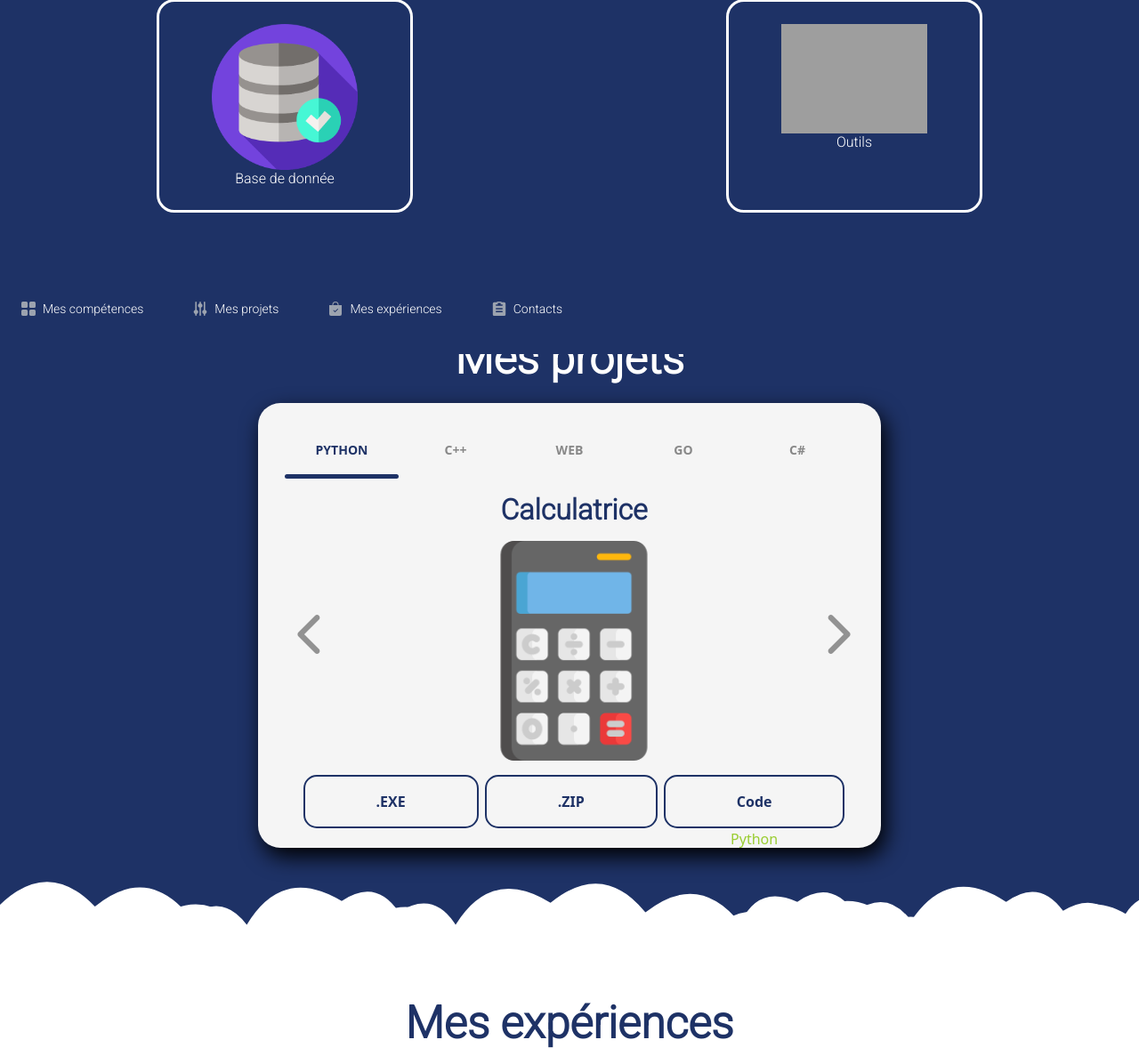
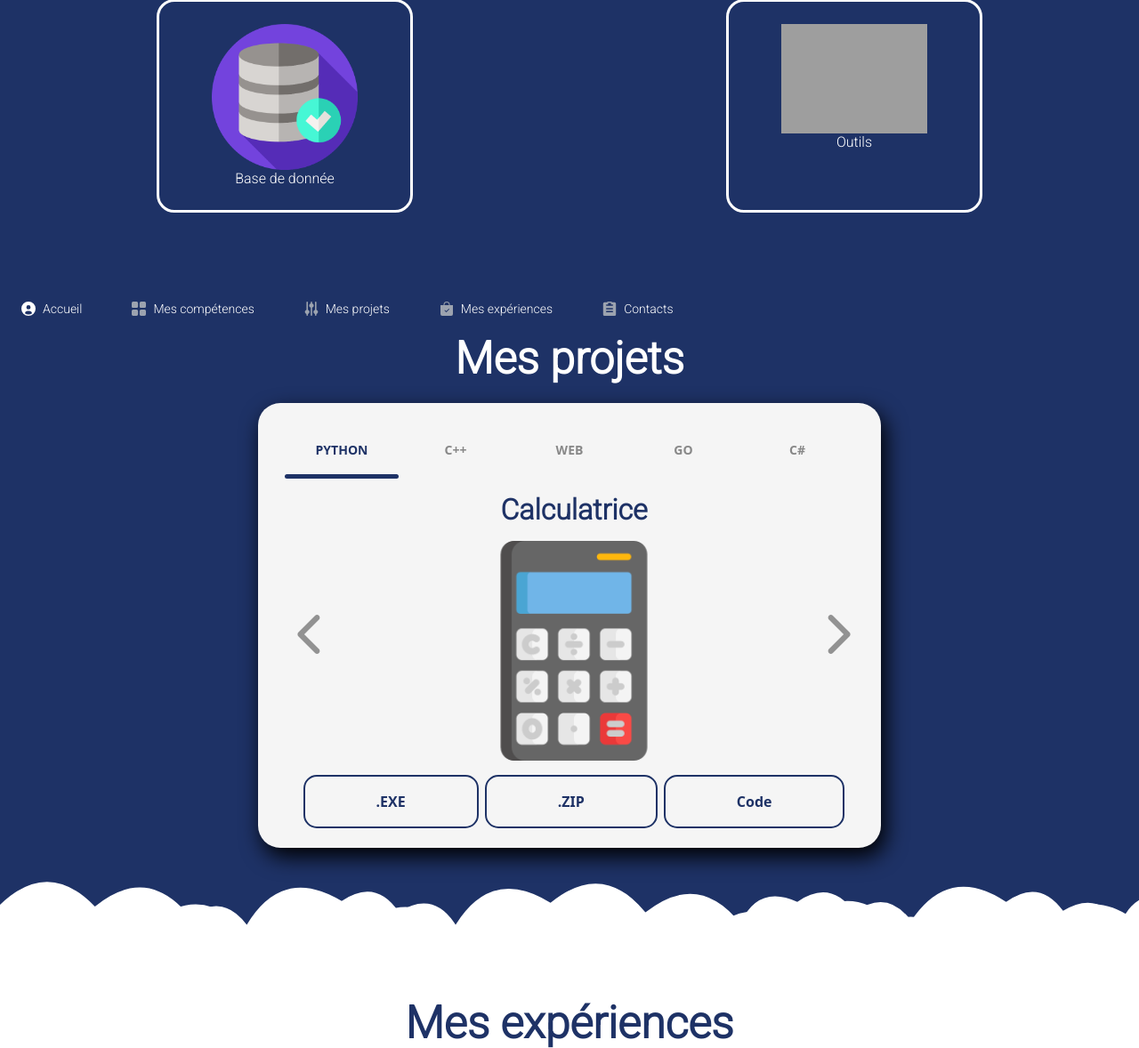
Before and after one commit to Geoffreyriv974/Portfolio, a PHP site: page / in a window 1280 px wide, after a click on "Mes projets". Shown: the part 1286-2464 px from the top of the page at 89% size. Run offline with PHP 8.4, Linux system fonts and the light colour scheme; some libraries are stand-ins or nearby versions; grey boxes are pictures that could not be loaded.

Commit message:
rajout de l'accueil

```diff
--- a/css/footer.css
+++ b/css/footer.css
@@ -28,5 +28,5 @@
 }
 #tel:hover,
 #mail:hover {
-    color: blue;
+    color: deepskyblue;
 }
--- a/css/style.css
+++ b/css/style.css
@@ -101,19 +101,22 @@
     color: white;
     text-decoration: none;
     padding: 10px;
-    border-radius: 5px;
     transition: background-color 0.3s ease;
     font-family: 'Roboto', sans-serif;
     flex: 1;
 }
 .menu a:hover {
     color: white;
+    font-weight: bold;
+    box-shadow: inset 0 -5px 0 deepskyblue;
+}
+li:hover svg {
+    color: white;
 }
 .z-index {
     z-index: 999;
     background-color: #1E3266;
     width: 100%;
-    padding-bottom: 1rem;
 }
 
 .name_partie {
--- a/index.php
+++ b/index.php
@@ -30,29 +30,36 @@
     <div class="position-fixed z-index">
         <ul class="flex flex-wrap -mb-px text-sm font-medium text-center text-gray-500 dark:text-gray-400 menu border-gray-200 dark:border-gray-700">
             <li class="me-2">
+                <a href="index.php" class="inline-flex items-center justify-center p-4 border-b-2 border-transparent rounded-t-lg hover:text-gray-600 hover:border-gray-300 dark:hover:text-gray-300 group btn-header">
+                    <svg class="w-4 h-4 me-2 text-gray-400" aria-hidden="true" xmlns="http://www.w3.org/2000/svg" fill="currentColor" viewBox="0 0 20 20">
+                        <path d="M10 0a10 10 0 1 0 10 10A10.011 10.011 0 0 0 10 0Zm0 5a3 3 0 1 1 0 6 3 3 0 0 1 0-6Zm0 13a8.949 8.949 0 0 1-4.951-1.488A3.987 3.987 0 0 1 9 13h2a3.987 3.987 0 0 1 3.951 3.512A8.949 8.949 0 0 1 10 18Z"/>
+                    </svg>Accueil
+                </a>
+            </li>
+            <li class="me-2">
                 <a href="#partie2" class="inline-flex items-center justify-center p-4 border-b-2 border-transparent rounded-t-lg hover:text-gray-600 hover:border-gray-300 dark:hover:text-gray-300 group" aria-current="page">
-                    <svg class="w-4 h-4 me-2 text-gray-400 group-hover:text-gray-500 dark:text-gray-500 dark:group-hover:text-gray-300" aria-hidden="true" xmlns="http://www.w3.org/2000/svg" fill="currentColor" viewBox="0 0 18 18">
+                    <svg class="w-4 h-4 me-2 text-gray-400" aria-hidden="true" xmlns="http://www.w3.org/2000/svg" fill="currentColor" viewBox="0 0 18 18">
                         <path d="M6.143 0H1.857A1.857 1.857 0 0 0 0 1.857v4.286C0 7.169.831 8 1.857 8h4.286A1.857 1.857 0 0 0 8 6.143V1.857A1.857 1.857 0 0 0 6.143 0Zm10 0h-4.286A1.857 1.857 0 0 0 10 1.857v4.286C10 7.169 10.831 8 11.857 8h4.286A1.857 1.857 0 0 0 18 6.143V1.857A1.857 1.857 0 0 0 16.143 0Zm-10 10H1.857A1.857 1.857 0 0 0 0 11.857v4.286C0 17.169.831 18 1.857 18h4.286A1.857 1.857 0 0 0 8 16.143v-4.286A1.857 1.857 0 0 0 6.143 10Zm10 0h-4.286A1.857 1.857 0 0 0 10 11.857v4.286c0 1.026.831 1.857 1.857 1.857h4.286A1.857 1.857 0 0 0 18 16.143v-4.286A1.857 1.857 0 0 0 16.143 10Z"/>
                     </svg>Mes compétences
                 </a>
             </li>
             <li class="me-2">
                 <a href="#partie3" class="inline-flex items-center justify-center p-4 border-b-2 border-transparent rounded-t-lg hover:text-gray-600 hover:border-gray-300 dark:hover:text-gray-300 group">
-                    <svg class="w-4 h-4 me-2 text-gray-400 group-hover:text-gray-500 dark:text-gray-500 dark:group-hover:text-gray-300" aria-hidden="true" xmlns="http://www.w3.org/2000/svg" fill="currentColor" viewBox="0 0 20 20">
+                    <svg class="w-4 h-4 me-2 text-gray-400" aria-hidden="true" xmlns="http://www.w3.org/2000/svg" fill="currentColor" viewBox="0 0 20 20">
                         <path d="M5 11.424V1a1 1 0 1 0-2 0v10.424a3.228 3.228 0 0 0 0 6.152V19a1 1 0 1 0 2 0v-1.424a3.228 3.228 0 0 0 0-6.152ZM19.25 14.5A3.243 3.243 0 0 0 17 11.424V1a1 1 0 0 0-2 0v10.424a3.227 3.227 0 0 0 0 6.152V19a1 1 0 1 0 2 0v-1.424a3.243 3.243 0 0 0 2.25-3.076Zm-6-9A3.243 3.243 0 0 0 11 2.424V1a1 1 0 0 0-2 0v1.424a3.228 3.228 0 0 0 0 6.152V19a1 1 0 1 0 2 0V8.576A3.243 3.243 0 0 0 13.25 5.5Z"/>
                     </svg>Mes projets
                 </a>
             </li>
             <li class="me-2">
                 <a href="#partie4" class="inline-flex items-center justify-center p-4 border-b-2 border-transparent rounded-t-lg hover:text-gray-600 hover:border-gray-300 dark:hover:text-gray-300 group">
-                    <svg xmlns="http://www.w3.org/2000/svg" fill="currentColor" class="w-4 h-4 me-2 text-gray-400 group-hover:text-gray-500 dark:text-gray-500 dark:group-hover:text-gray-300" viewBox="0 0 16 16">
+                    <svg xmlns="http://www.w3.org/2000/svg" fill="currentColor" class="w-4 h-4 me-2 text-gray-400" viewBox="0 0 16 16">
                         <path fill-rule="evenodd" d="M10.5 3.5a2.5 2.5 0 0 0-5 0V4h5zm1 0V4H15v10a2 2 0 0 1-2 2H3a2 2 0 0 1-2-2V4h3.5v-.5a3.5 3.5 0 1 1 7 0m-.646 5.354a.5.5 0 0 0-.708-.708L7.5 10.793 6.354 9.646a.5.5 0 1 0-.708.708l1.5 1.5a.5.5 0 0 0 .708 0z"/>
                     </svg>Mes expériences
                 </a>
             </li>
             <li class="me-2">
-                <a href="contact.html" class="inline-flex items-center justify-center p-4 border-b-2 border-transparent rounded-t-lg hover:text-gray-600 hover:border-gray-300 dark:hover:text-gray-300 group">
-                    <svg class="w-4 h-4 me-2 text-gray-400 group-hover:text-gray-500 dark:text-gray-500 dark:group-hover:text-gray-300" aria-hidden="true" xmlns="http://www.w3.org/2000/svg" fill="currentColor" viewBox="0 0 18 20">
+                <a href="contact.php" class="inline-flex items-center justify-center p-4 border-b-2 border-transparent rounded-t-lg hover:text-gray-600 hover:border-gray-300 dark:hover:text-gray-300 group">
+                    <svg class="w-4 h-4 me-2 text-gray-400" aria-hidden="true" xmlns="http://www.w3.org/2000/svg" fill="currentColor" viewBox="0 0 18 20">
                         <path d="M16 1h-3.278A1.992 1.992 0 0 0 11 0H7a1.993 1.993 0 0 0-1.722 1H2a2 2 0 0 0-2 2v15a2 2 0 0 0 2 2h14a2 2 0 0 0 2-2V3a2 2 0 0 0-2-2Zm-3 14H5a1 1 0 0 1 0-2h8a1 1 0 0 1 0 2Zm0-4H5a1 1 0 0 1 0-2h8a1 1 0 1 1 0 2Zm0-5H5a1 1 0 0 1 0-2h2V2h4v2h2a1 1 0 1 1 0 2Z"/>
                     </svg>Contacts
                 </a>
@@ -185,10 +192,10 @@
                                 <p class="btn-download-type">.ZIP</p>
                             </a>
                             <div class="button-container">
-                                <button class="myButton">
-                                    <p class="btn-download-type">Code</p>
+                                <button id="myButton">
+                                    <p class="btn-download-type btn-code">Code</p>
                                 </button>
-                                <div class="popup-id" class="popup pop-1">
+                                <div id="popup" class="popup pop-1">
                                     <ul>
                                         <li class="color_yellow">Python</li>
                                     </ul>
@@ -214,10 +221,10 @@
                             <p class="btn-download-type">.ZIP</p>
                         </a>
                         <div class="button-container">
-                            <button class="myButton">
-                                <p class="btn-download-type">Code</p>
+                            <button id="myButton">
+                                <p class="btn-download-type btn-code">Code</p>
                             </button>
-                            <div class="popup-id" class="popup pop-1">
+                            <div id="popup" class="popup pop-1">
                                 <ul>
                                     <li class="color_pink">C++</li>
                                 </ul>
@@ -236,10 +243,10 @@
                             <p class="btn-download-type">.ZIP</p>
                         </a>
                         <div class="button-container">
-                            <button class="myButton">
-                                <p class="btn-download-type">Code</p>
+                            <button id="myButton">
+                                <p class="btn-download-type btn-code">Code</p>
                             </button>
-                            <div class="popup-id" class="popup pop-3">
+                            <div id="popup" class="popup pop-3">
                                 <ul>
                                     <li class="color_orange">HTML</li>
                                     <li class="color_blue">CSS</li>
@@ -257,10 +264,10 @@
                             <p class="btn-download-type">.ZIP</p>
                         </a>
                         <div class="button-container">
-                            <button class="myButton">
-                                <p class="btn-download-type">Code</p>
+                            <button id="myButton">
+                                <p class="btn-download-type btn-code">Code</p>
                             </button>
-                            <div id="popup-id" class="popup pop-6">
+                            <div id="popup" class="popup pop-6">
                                 <ul>
                                     <li class="color_blue">GO</li>
                                     <li class="color_orange">HTML</li>
@@ -284,10 +291,10 @@
                             <p class="btn-download-type">.ZIP</p>
                         </a>
                         <div class="button-container">
-                            <button class="myButton">
-                                <p class="btn-download-type">Code</p>
+                            <button id="myButton">
+                                <p class="btn-download-type btn-code">Code</p>
                             </button>
-                            <div id="popup-id" class="popup pop-1">
+                            <div id="popup" class="popup pop-1">
                                 <ul>
                                     <li class="color_light_green">C#</li>
                                 </ul>
```
Also changed, not shown: contact.php (+7 -8 lines), css/contact.css (+8 -5 lines).
